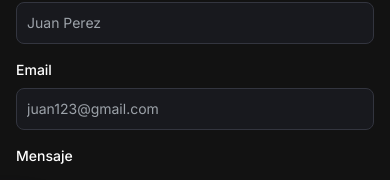
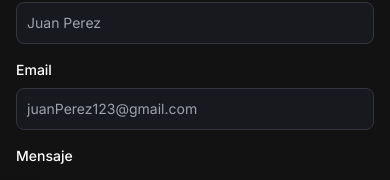
Before and after one commit to Flavioarzamendia/porfolioEnNextjs, a Next.js app: page / in a window 390 px wide. Shown: the part 3210-3390 px from the top of the page. Built offline with nearby package versions, Linux system fonts and the light colour scheme.

Commit message:
arreglos responsive

```diff
--- a/src/app/components/ContactForm.jsx
+++ b/src/app/components/ContactForm.jsx
@@ -64,8 +64,9 @@ export default ()  => {
   return (
     <main className="z-10">
       <form onSubmit={handleOnSubmit} className="flex flex-col">
-        <label htmlFor='autocomplete' className="text-white block text-sm mb-2 font-medium mt-4 pb-2">Nombre</label>
+        <label type="textarea" htmlFor='name' className="text-white block text-sm mb-2 font-medium mt-4 pb-2">Nombre</label>
         <input
+          type="text"
           id="name"
           name="name"
           onChange={handleOnChange}
@@ -83,7 +84,7 @@ export default ()  => {
           required
           value={inputs.email}
           className="bg-[#18191E] border border-[#33353F] placeholder-[#9CA2A9] text-gray-100 text-sm rounded-lg block w-full p-2.5"
-          placeholder='juan123@gmail.com'
+          placeholder='juanPerez123@gmail.com'
         />
         <label htmlFor="message" className="text-white block text-sm mb-2 font-medium mt-4"
         >Mensaje</label>
```
